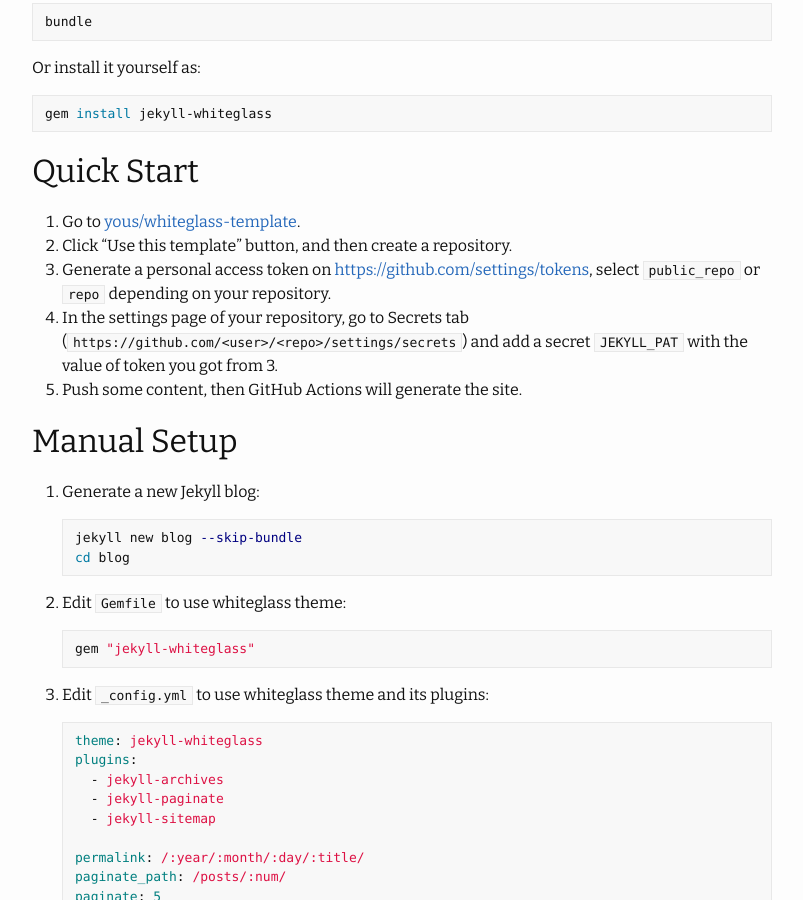
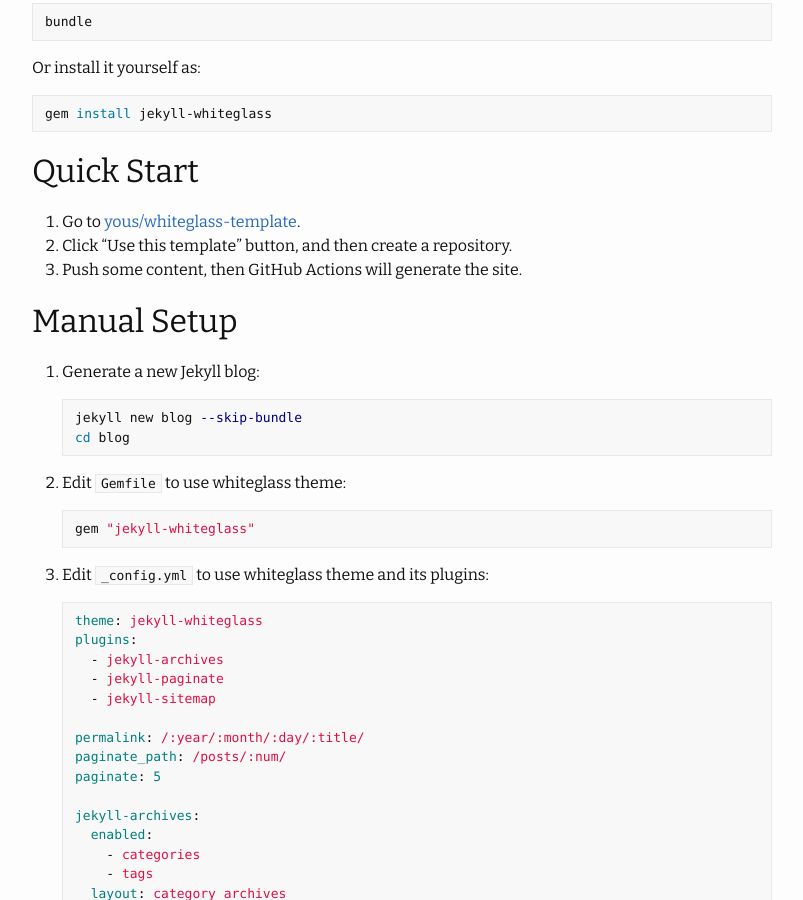
Before and after one commit to yous/whiteglass, a Jekyll site: the page built from about.md, in a window 1280 px wide and 900 px high, scrolled down 479 px. Shown: the whole window, without its empty margins (238-1041 px from the left). Built offline with Jekyll 4.4.1, drawn with Linux system fonts in a browser that asks for light colours.

Commit message:
Remove instructions for JEKYLL_PAT (#41)

```diff
--- a/about.md
+++ b/about.md
@@ -36,12 +36,7 @@
 
 1. Go to [yous/whiteglass-template](https://github.com/yous/whiteglass-template).
 2. Click "Use this template" button, and then create a repository.
-3. Generate a personal access token on <https://github.com/settings/tokens>,
-   select `public_repo` or `repo` depending on your repository.
-4. In the settings page of your repository, go to Secrets tab
-   (`https://github.com/<user>/<repo>/settings/secrets`) and add a secret
-   `JEKYLL_PAT` with the value of token you got from 3.
-5. Push some content, then GitHub Actions will generate the site.
+3. Push some content, then GitHub Actions will generate the site.
 
 ## Manual Setup
 
```
Also changed, not shown: README.md.
